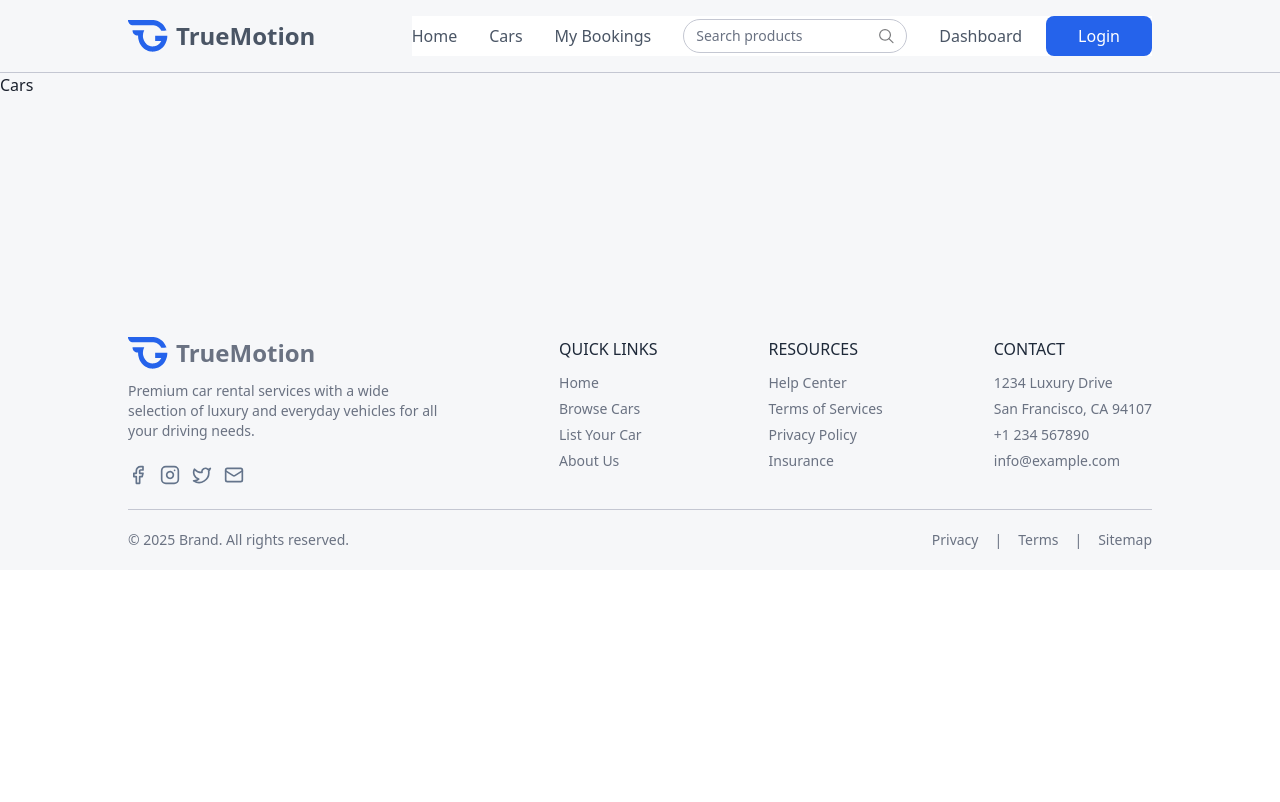
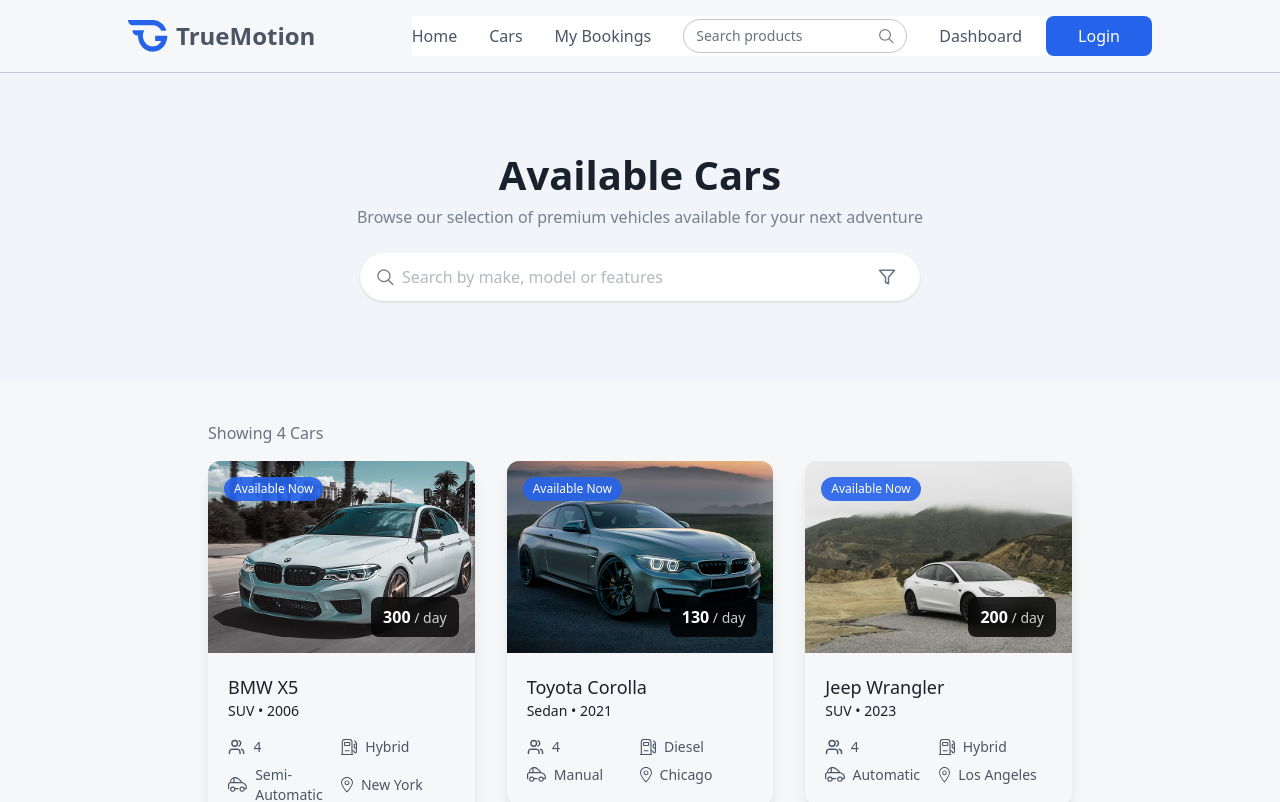
Before and after one commit to Obayuwana22/TrueMotion, a React (Vite) app: page /cars in a window 1280 px wide. Shown: the top 802 px of the page. Built offline with nearby package versions, Linux system fonts and the light colour scheme; no server answers.

Commit message:
Add available cars section

```diff
--- a/src/components/Cars.jsx
+++ b/src/components/Cars.jsx
@@ -1,9 +1,55 @@
-import React from 'react'
+import React, { useState } from "react";
+import Title from "./Title";
+import { assets, dummyCarData } from "../data";
+import CarCard from "./CarCard";
 
 const Cars = () => {
+  const [input, setInput] = useState("");
+
   return (
-    <div>Cars</div>
-  )
-}
+    <div>
+      <div className="flex flex-col items-center py-20 bg-light max-md:px-4">
+        <Title
+          title="Available Cars"
+          subTitle="Browse our selection of premium vehicles available for your next adventure"
+        />
 
-export default Cars
+        <div className="flex items-center bg-white px-4 mt-6 max-w-140 w-full h-12 rounded-full shadow">
+          <img
+            src={assets.search_icon}
+            alt="search icon"
+            className="w-4.5 h-4.5 mr-2"
+          />
+          <input
+            value={input}
+            onChange={(e) => setInput(e.target.value)}
+            type="text"
+            name=""
+            id=""
+            placeholder="Search by make, model or features"
+            className="w-full h-full outline-none text-gray-500"
+          />
+          <img
+            src={assets.filter_icon}
+            alt="filter icon"
+            className="w-4.5 h-4.5 mr-2"
+          />
+        </div>
+      </div>
+
+      <div className="px-6 md:px-16 lg:px-24 xl:px-32 mt-10">
+        <p className="text-gray-500 xl:px-20 max-w-7xl mx-auto">Showing {dummyCarData.length} Cars</p>
+
+        <div className="grid grid-cols-1 sm:grid-cols-2 lg:grid-cols-3 gap-8 mt-4 xl:px-20 max-w-7xl mx-auto">
+          {dummyCarData.map((car, index) => (
+            <div key={index}>
+              <CarCard car={car} />
+            </div>
+          ))}
+        </div>
+      </div>
+    </div>
+  );
+};
+
+export default Cars;
--- a/src/components/Navbar.jsx
+++ b/src/components/Navbar.jsx
@@ -25,7 +25,7 @@
         } ${open ? "max-sm:translate-x-0" : "max-sm:translate-x-full"}`}
       >
         {menuLinks.map((link) => (
-          <Link key={link.id} to={Link.path}>
+          <Link key={link.id} to={link.path}>
             {link.name}
           </Link>
         ))}
--- a/src/data.js
+++ b/src/data.js
@@ -91,8 +91,8 @@
 
 export const menuLinks = [
   { id: nanoid(), name: "Home", path: "/" },
-  { id: nanoid(), name: "Cars", path: "/cars" },
-  { id: nanoid(), name: "My Bookings", path: "/my-bookings" },
+  { id: nanoid(), name: "Cars", path: "cars" },
+  { id: nanoid(), name: "My Bookings", path: "my-bookings" },
 ];
 
 export const ownerMenuLinks = [
--- a/src/pages/index.js
+++ b/src/pages/index.js
@@ -3,7 +3,6 @@
 export { default as SignUpPage } from "./SignUpPage";
 export { default as LoginPage } from "./LoginPage";
 export { default as ForgotPasswordPage } from "./ForgotPasswordPage";
-
 export { default as CarDetailsPage } from "./CarDetailsPage";
 export { default as CarsPage } from "./CarsPage";
 export { default as MyBookingsPage } from "./MyBookingsPage";
```
